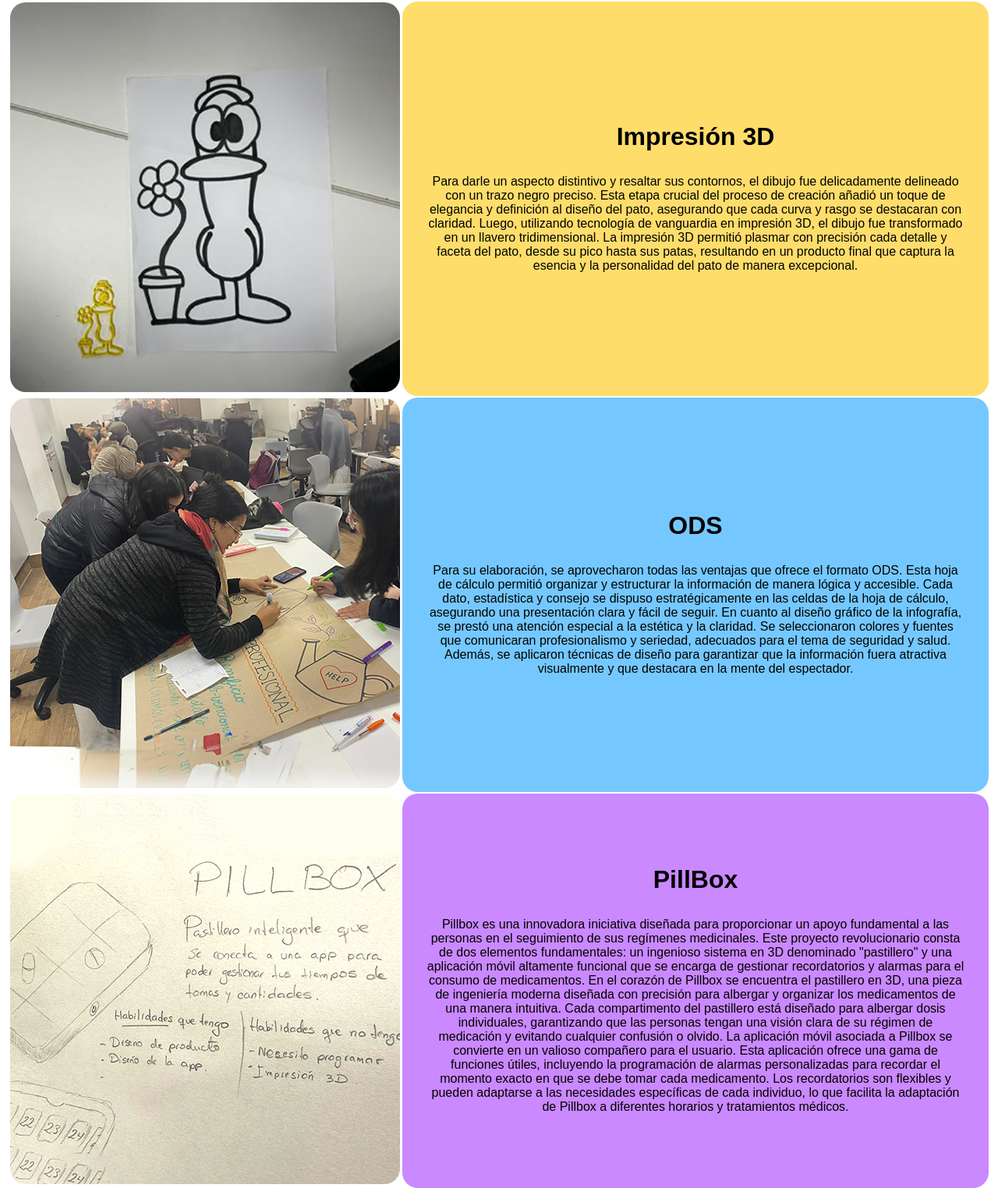
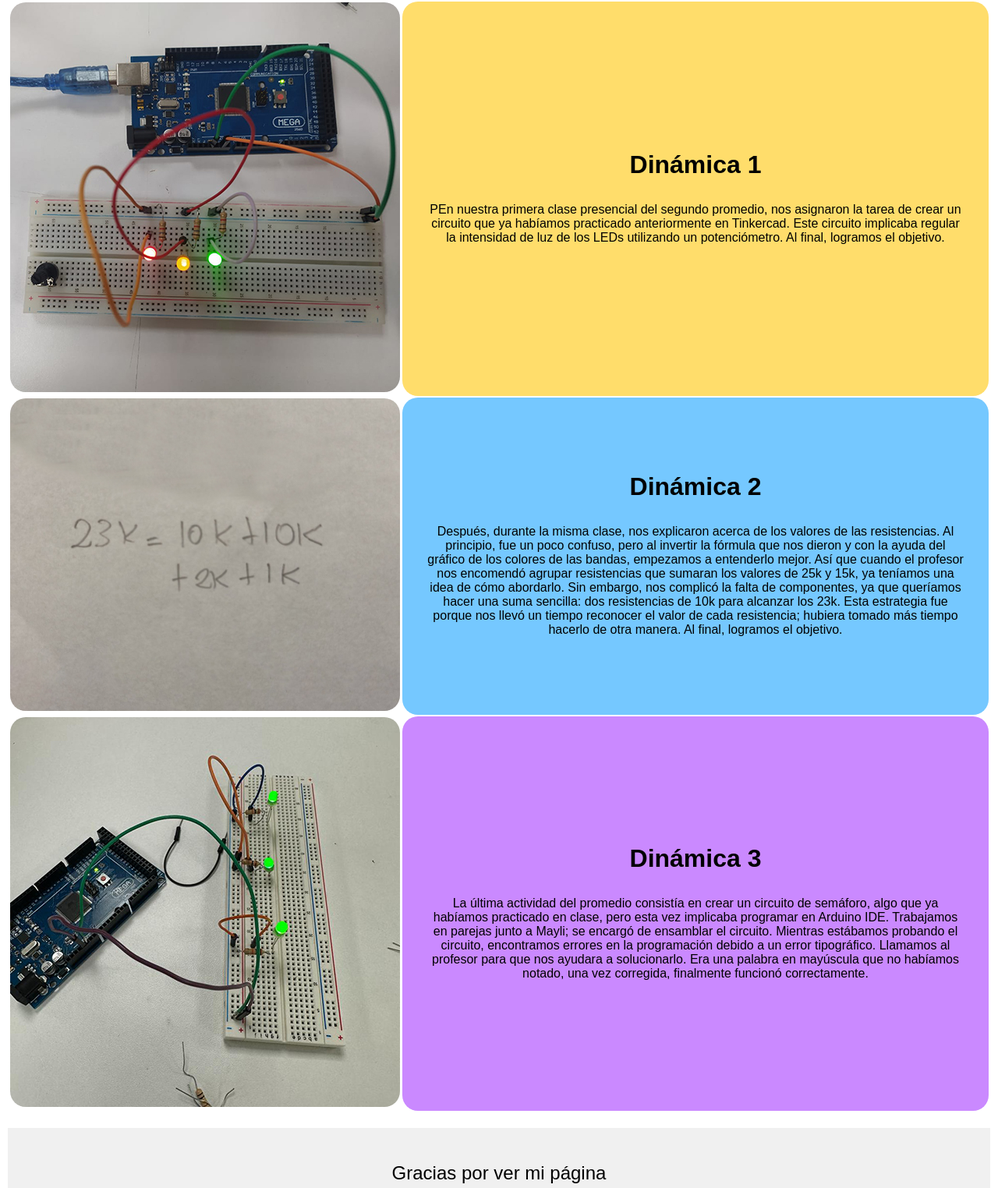
Before and after one commit to angelmeza123/Landing-Personal, a plain HTML site: page index.html in a window 1280 px wide. Shown: the part 2431-3955 px from the top of the page at 78% size. Drawn offline with Linux system fonts and the light colour scheme.

Commit message:
Cambios promedio 2

```diff
--- a/index.html
+++ b/index.html
@@ -3,7 +3,7 @@
 <head>
     <meta charset="UTF-8">
     <meta name="viewport" content="width=device-width, initial-scale=1.0">
-    <title>Misión 1</title>
+    <title>Misiones</title>
     <style>
 
         body {
@@ -133,36 +133,34 @@
                             <tr></tr>
                             <tr>
                                 <td>
-                                    <img src="Imagenes/Actividad-1.jfif" alt="imagen2">
+                                    <img src="Imagenes/2.1.jpeg" alt="imagen2">
                                 </td>
                                 <td class="text-section-2">
-                                    <h2 style="font-size: 200%;">Impresión 3D</h2>
+                                    <h2 style="font-size: 200%;">Dinámica 1</h2>
                                     <p style="margin: 30px;">
-                                        Para darle un aspecto distintivo y resaltar sus contornos, el dibujo fue delicadamente delineado con un trazo negro preciso. Esta etapa crucial del proceso de creación añadió un toque de elegancia y definición al diseño del pato, asegurando que cada curva y rasgo se destacaran con claridad. Luego, utilizando tecnología de vanguardia en impresión 3D, el dibujo fue transformado en un llavero tridimensional. La impresión 3D permitió plasmar con precisión cada detalle y faceta del pato, desde su pico hasta sus patas, resultando en un producto final que captura la esencia y la personalidad del pato de manera excepcional.
+                                        PEn nuestra primera clase presencial del segundo promedio, nos asignaron la tarea de crear un circuito que ya habíamos practicado anteriormente en Tinkercad. Este circuito implicaba regular la intensidad de luz de los LEDs utilizando un potenciómetro. Al final, logramos el objetivo.
                                     </p>
                                  </td>
                             </tr>
                             <tr>
                                 <td>
-                                    <img src="Imagenes/actividad-2.jpg" alt="imagen3">
+                                    <img src="Imagenes/2.2.jfif" alt="imagen3">
                                 </td>
                                 <td class="text-section-3">
-                                    <h2 style="font-size: 200%;">ODS</h2>
+                                    <h2 style="font-size: 200%;">Dinámica 2</h2>
                                     <p style="margin: 30px;">
-                                        Para su elaboración, se aprovecharon todas las ventajas que ofrece el formato ODS. Esta hoja de cálculo permitió organizar y estructurar la información de manera lógica y accesible. Cada dato, estadística y consejo se dispuso estratégicamente en las celdas de la hoja de cálculo, asegurando una presentación clara y fácil de seguir.
-                                        En cuanto al diseño gráfico de la infografía, se prestó una atención especial a la estética y la claridad. Se seleccionaron colores y fuentes que comunicaran profesionalismo y seriedad, adecuados para el tema de seguridad y salud. Además, se aplicaron técnicas de diseño para garantizar que la información fuera atractiva visualmente y que destacara en la mente del espectador.                </p>
+                                        Después, durante la misma clase, nos explicaron acerca de los valores de las resistencias. Al principio, fue un poco confuso, pero al invertir la fórmula que nos dieron y con la ayuda del gráfico de los colores de las bandas, empezamos a entenderlo mejor. Así que cuando el profesor nos encomendó agrupar resistencias que sumaran los valores de 25k y 15k, ya teníamos una idea de cómo abordarlo. Sin embargo, nos complicó la falta de componentes, ya que queríamos hacer una suma sencilla: dos resistencias de 10k para alcanzar los 23k. Esta estrategia fue porque nos llevó un tiempo reconocer el valor de cada resistencia; hubiera tomado más tiempo hacerlo de otra manera. Al final, logramos el objetivo.
+                                    </p>
                                 </td>
                             </tr>
                             <tr>
                                 <td>
-                                    <img src="Imagenes/actividad-3.jfif" alt="imagen4">
+                                    <img src="Imagenes/2.3.jpeg" alt="imagen4">
                                 </td>
                                 <td class="text-section-4">
-                                    <h2 style="font-size: 200%;">PillBox</h2>
+                                    <h2 style="font-size: 200%;">Dinámica 3</h2>
                                     <p style="margin: 30px;">
-                                        Pillbox es una innovadora iniciativa diseñada para proporcionar un apoyo fundamental a las personas en el seguimiento de sus regímenes medicinales. Este proyecto revolucionario consta de dos elementos fundamentales: un ingenioso sistema en 3D denominado "pastillero" y una aplicación móvil altamente funcional que se encarga de gestionar recordatorios y alarmas para el consumo de medicamentos.
-                                        En el corazón de Pillbox se encuentra el pastillero en 3D, una pieza de ingeniería moderna diseñada con precisión para albergar y organizar los medicamentos de una manera intuitiva. Cada compartimento del pastillero está diseñado para albergar dosis individuales, garantizando que las personas tengan una visión clara de su régimen de medicación y evitando cualquier confusión o olvido.
-                                        La aplicación móvil asociada a Pillbox se convierte en un valioso compañero para el usuario. Esta aplicación ofrece una gama de funciones útiles, incluyendo la programación de alarmas personalizadas para recordar el momento exacto en que se debe tomar cada medicamento. Los recordatorios son flexibles y pueden adaptarse a las necesidades específicas de cada individuo, lo que facilita la adaptación de Pillbox a diferentes horarios y tratamientos médicos.
+                                        La última actividad del promedio consistía en crear un circuito de semáforo, algo que ya habíamos practicado en clase, pero esta vez implicaba programar en Arduino IDE. Trabajamos en parejas junto a Mayli; se encargó de ensamblar el circuito. Mientras estábamos probando el circuito, encontramos errores en la programación debido a un error tipográfico. Llamamos al profesor para que nos ayudara a solucionarlo. Era una palabra en mayúscula que no habíamos notado, una vez corregida, finalmente funcionó correctamente.
                                     </p>
                                 </td>
                             </tr>
```
Also changed, not shown: Imagenes/2.1.jpeg (added), Imagenes/2.2.jfif (added), Imagenes/2.3.jpeg (added).
